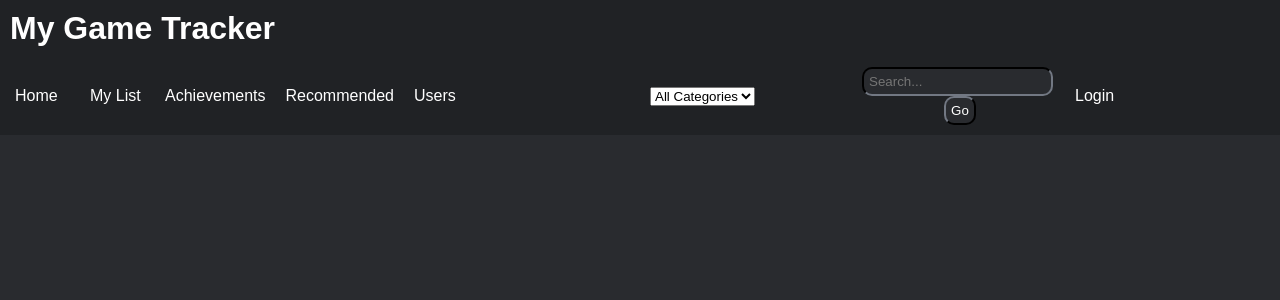
After one commit to camillesosa/My-Game-Tracker, a PHP site: page /users.html in a window 1280 px wide. The commit adds this page. Shown: the top 300 px of the page. Run offline with PHP 8.4, Linux system fonts and the light colour scheme.

Commit message:
#RB Update homepage style & templates for more webpages

```diff
--- a/home.html
+++ b/home.html
@@ -99,3 +99,5 @@
                 </div>
             </div>
         </div>
+    </body>
+</html>
--- a/style.css
+++ b/style.css
@@ -61,15 +61,20 @@ body {
 
 
 .right_nav input[type="text"] {
+    background-color: #292b2f;
+    color: #fff;
+    border-color: #292b2f;
+    border-radius: 10px;
     padding: 5px;
     margin-right: 5px;
 }
 
 .right_nav button[type="submit"] {
     padding: 5px;
-    background-color: #fff;
-    color: #333;
-    border: none;
+    background-color: #292b2f;
+    color: #fff;
+    border-color: #292b2f;
+    border-radius: 10px;
 }
 
 /* Style the main content */
--- /dev/null
+++ b/users.html
@@ -0,0 +1,44 @@
+<!DOCTYPE html>
+<html>
+    <head>
+        <title>Users</title>
+        <link rel="stylesheet" href="style.css">
+    </head>
+    <body>
+        <!-- Begin navigation bar. -->
+        <h1 class="header">My Game Tracker</h1>
+        <div class="header">
+            <ul class="left_nav">
+                <li><a href="/home.html">Home</a></li>
+                <li><a href="#">My List</a></li>
+                <li><a href="#">Achievements</a></li>
+                <li><a href="#">Recommended</a></li>
+                <li><a href="#">Users</a></li>
+            </ul>
+            <span class="logo" style="width: 100vw;"></span>
+            <ul class="right_nav">
+                <li>
+                    <select name="categories">
+                        <option value="all">All Categories</option>
+                        <option value="action">Action</option>
+                        <option value="adventure">Adventure</option>
+                        <option value="rpg">RPG</option>
+                        <option value="sports">Sports</option>
+                    </select>
+                </li>
+                <li>
+                    <form>
+                        <input type="text" placeholder="Search...">
+                        <button type="submit">Go</button>
+                    </form>
+                </li>
+                <li><a href="login.html">Login</a></li>
+            </ul>
+        </div>
+        <!-- End Navigation bar -->
+        <!-- Begin Page Body -->
+        <div class="main">
+            <!-- Populate webpage body here -->
+        </div>
+    </body>
+</html>
```
Also changed, not shown: achievements.html (added, +44 -0 lines), mylist.html (added, +44 -0 lines), recommended.html (added, +44 -0 lines).
